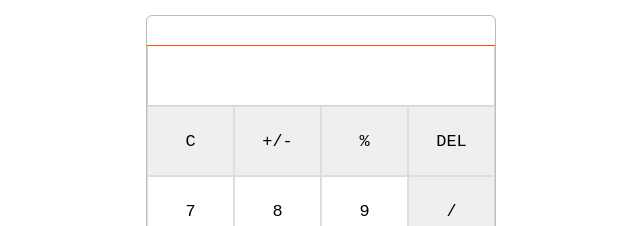
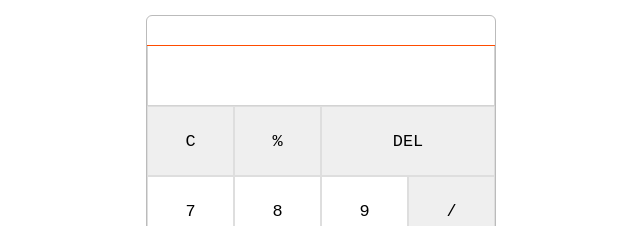
Before and after one commit to BeeBeeWeb/calculator_plain_javascript_html_css, a plain HTML site: page index.html in a window 1280 px wide. Shown: the top 226 px of the page, without its empty margins (319-959 px from the left). Drawn offline with Linux system fonts and the light colour scheme.

Commit message:
removed console logs, and +/- button

```diff
--- a/index.html
+++ b/index.html
@@ -7,44 +7,6 @@
     <meta http-equiv="X-UA-Compatible" content="ie=edge">
     <title>Document</title>
     <link rel="stylesheet" href="./styles.css">
-    <!-- <style>
-        * {
-            margin: 0;
-            padding: 0;
-            box-sizing: border-box;
-        }
-
-        .calculator {
-            border: 1px solid black;
-            width: 400px;
-            height: 600px;
-            margin: auto;
-        }
-
-        .display-panel {
-            height: 100px;
-            border: 1px solid red;
-        }
-
-        .box {
-            width: 25%;
-            border: 1px solid lightgreen;
-            height: 100px;
-            float: left;
-            cursor: pointer;
-            box-shadow: 0px 5px 0px #00823F;
-            transition: all ease 0.3s;
-            outline: none;
-            font-size: 100%;
-        }
-        .box:active{
-            box-shadow: 0 3px 0 #00823F;
-            background: red;
-        }
-        .clearfix {
-            clear: both;
-        }
-    </style> -->
 </head>
 
 <body>
@@ -59,9 +21,8 @@
         <div class="buttons-container">
             <div class="row">
                 <button id="clear-btn" class="box calc-btn" >C</button>
-                <button class="box operation-btn">+/-</button>
                 <button class="box operation-btn">%</button>
-                <button id="delete-btn" class="box calc-btn">DEL</button>
+                <button style="width: 50%;" id="delete-btn" class="box calc-btn">DEL</button>
             </div>
 
             <div class="row">
```
Also changed, not shown: calculator.js (+0 -8 lines).
